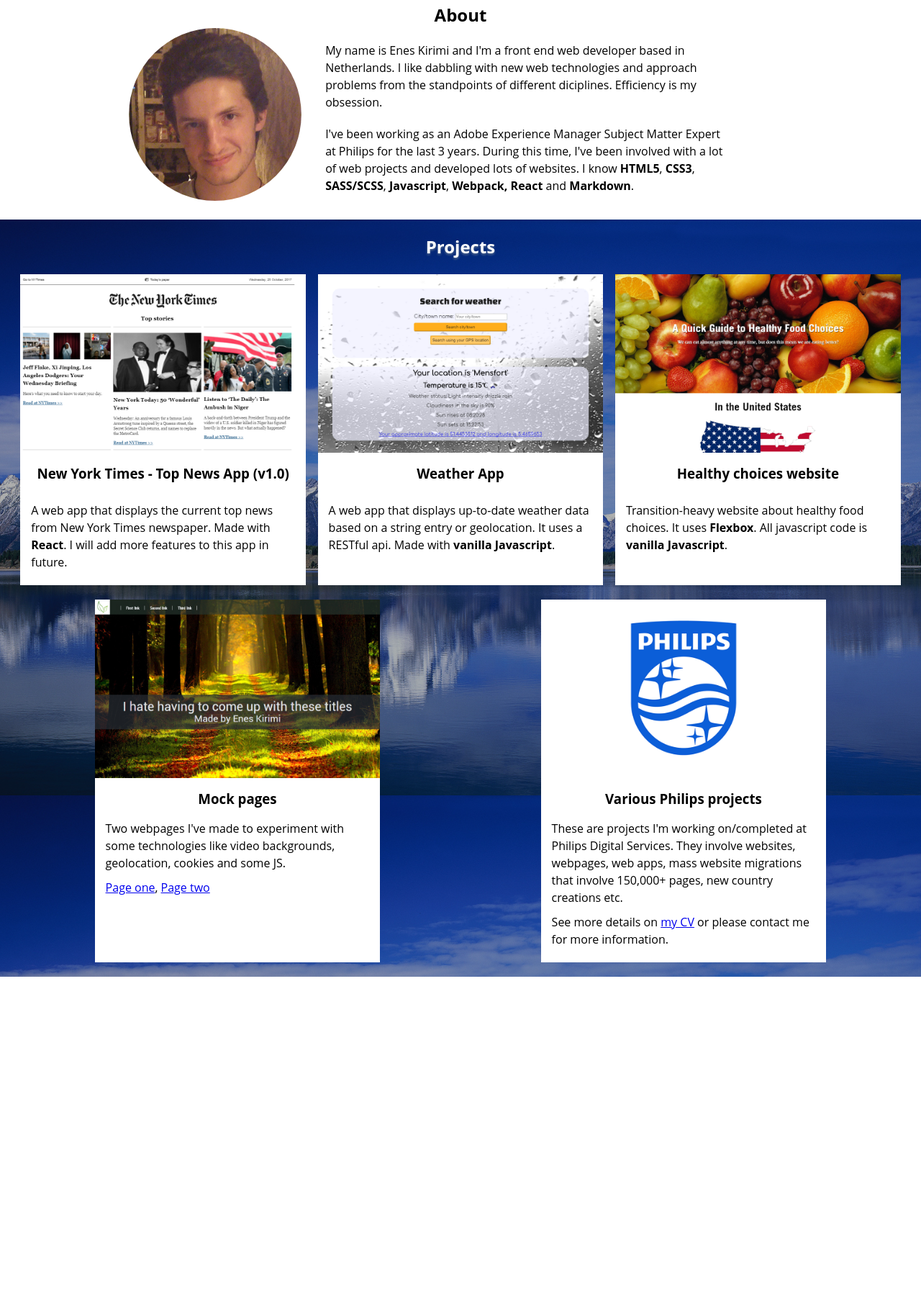
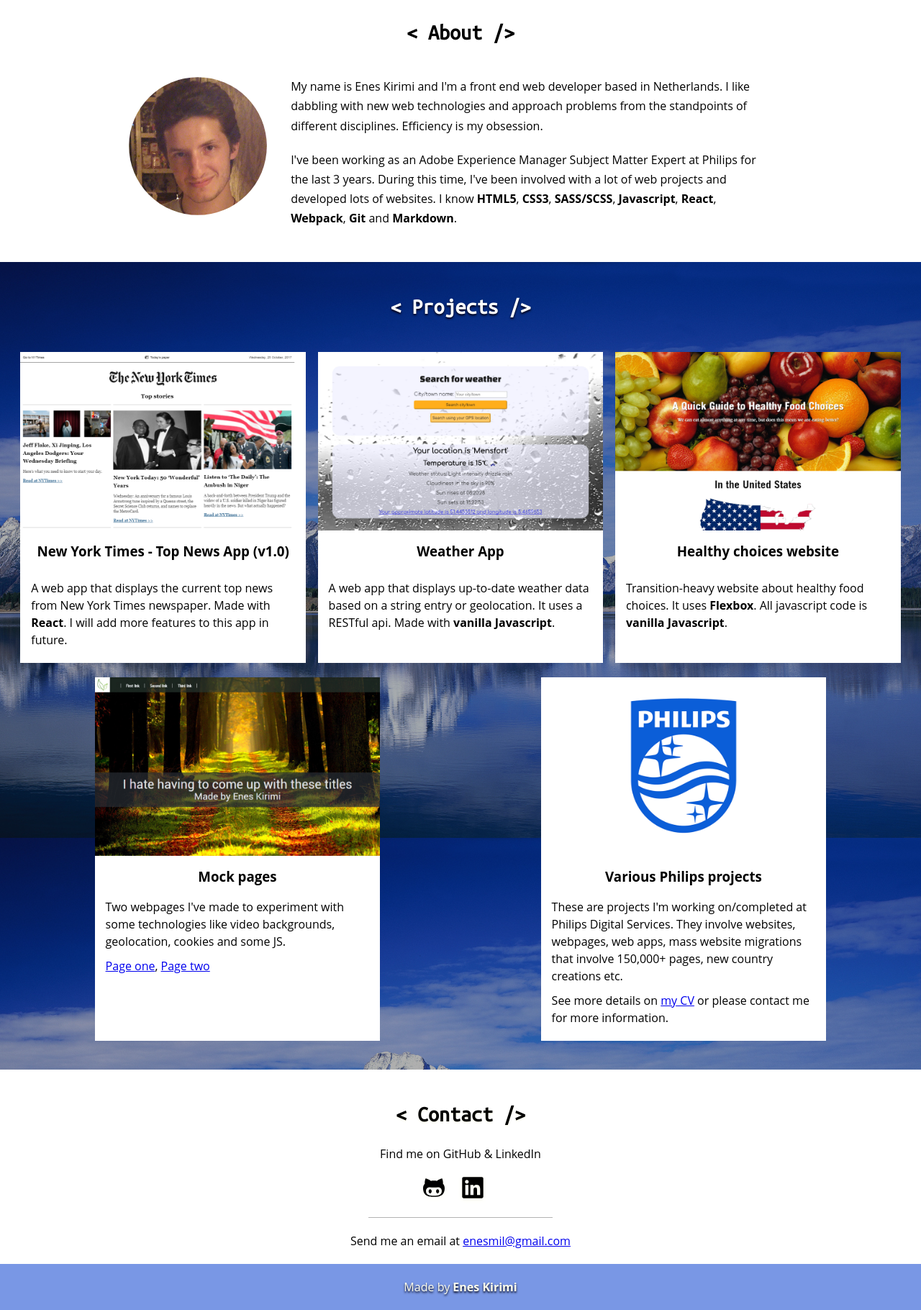
Before and after one commit to Vanguard90/eneskirimi.com, a website built with webpack: page eneskirimi.com-webpack-setup/index.html in a window 1280 px wide. Shown: the part 817-2637 px from the top of the page at 72% size. Before the commit the page ends 2174 px from the top, so only its background shows below. Built offline with nearby package versions, Linux system fonts and the light colour scheme.

Commit message:
Refined the page even more. Page now refreshes on browser resize

```diff
--- a/eneskirimi.com-webpack-setup/index.html
+++ b/eneskirimi.com-webpack-setup/index.html
@@ -14,12 +14,12 @@
 	<h1>Enes Kirimi</h1>
 	<h2>Front end web developer</h2>
 	<div class="web-links">
-		<a href="#" rel="noopener noreferrer" target="_blank">
+		<a href="https://github.com/Vanguard90" rel="noopener noreferrer" target="_blank">
 			<svg class="github" xmlns="http://www.w3.org/2000/svg" viewBox="0 0 92 92">
 				<path class=icon d="M61.896,52.548c-3.59,0-6.502,4.026-6.502,8.996c0,4.971,2.912,8.999,6.502,8.999 c3.588,0,6.498-4.028,6.498-8.999C68.395,56.574,65.484,52.548,61.896,52.548z M84.527,29.132c0.74-1.826,0.777-12.201-3.17-22.132 c0,0-9.057,0.993-22.76,10.396c-2.872-0.793-7.736-1.19-12.597-1.19s-9.723,0.396-12.598,1.189C19.699,7.993,10.645,7,10.645,7 c-3.948,9.931-3.913,20.306-3.172,22.132C2.834,34.169,0,40.218,0,48.483c0,35.932,29.809,36.508,37.334,36.508 c1.703,0,5.088,0.004,8.666,0.009c3.578-0.005,6.965-0.009,8.666-0.009C62.191,84.991,92,84.415,92,48.483 C92,40.218,89.166,34.169,84.527,29.132z M46.141,80.574H45.86c-18.859,0-33.545-2.252-33.545-20.58 c0-4.389,1.549-8.465,5.229-11.847c6.141-5.636,16.527-2.651,28.316-2.651c0.045,0,0.093-0.001,0.141-0.003 c0.049,0.002,0.096,0.003,0.141,0.003c11.789,0,22.178-2.984,28.316,2.651c3.68,3.382,5.229,7.458,5.229,11.847 C79.686,78.322,65,80.574,46.141,80.574z M30.104,52.548c-3.588,0-6.498,4.026-6.498,8.996c0,4.971,2.91,8.999,6.498,8.999 c3.592,0,6.502-4.028,6.502-8.999C36.605,56.574,33.695,52.548,30.104,52.548z">
 			</svg>
 		</a>
-		<a href="#" rel="noopener noreferrer" target="_blank">
+		<a href="https://www.linkedin.com/in/enes-kirimi-53587a59" rel="noopener noreferrer" target="_blank">
 			<svg class="linkedin" xmlns="http://www.w3.org/2000/svg" viewBox="0 0 1000 1000">
 				<path class=icon d="M917.4,10H82.3C42.4,10,10,41.6,10,80.6v838.7c0,39,32.4,70.7,72.3,70.7h835.1c40,0,72.6-31.7,72.6-70.7V80.6C990,41.6,957.4,10,917.4,10z M300.7,845.1H155.2V377.4h145.4V845.1z M227.9,313.5c-46.6,0-84.3-37.8-84.3-84.3c0-46.5,37.7-84.2,84.3-84.2c46.5,0,84.2,37.8,84.2,84.2C312.2,275.7,274.4,313.5,227.9,313.5z M845,845.1H699.9V617.7c0-54.3-1.1-124-75.6-124c-75.7,0-87.2,59.1-87.2,120.1v231.4H391.8V377.4h139.4v63.9h2c19.4-36.8,66.8-75.5,137.6-75.5c147.1,0,174.2,96.8,174.2,222.8L845,845.1L845,845.1z">
 			</svg>
@@ -35,24 +35,24 @@
 		</a>
 	</div>
 	<nav>
-		<a>About</a>
-		<a>Projects</a>
-		<a>Contact</a>
+		<a href="#about">About</a>
+		<a href="#projects">Projects</a>
+		<a href="#contact">Contact</a>
 	</nav>
 	</div>
 </div>
-<div class="about">
+<div id="about">
 	<div class="about-holder">
-		<h2>About</h2>
+		<h2>< About /></h2>
 			<img src="./src/img/face-cropped.jpg" alt="enes-kirimi-face"/>
 		<div class="about-description">
-			<p>My name is Enes Kirimi and I'm a front end web developer based in Netherlands. I like dabbling with new web technologies and approach problems from the standpoints of different diciplines. Efficiency is my obsession.</p>
-			<p>I've been working as an Adobe Experience Manager Subject Matter Expert at Philips for the last 3 years. During this time, I've been involved with a lot of web projects and developed lots of websites. I know <b>HTML5</b>, <b>CSS3</b>, <b>SASS/SCSS</b>, <b>Javascript</b>, <b>Webpack,</b> <b>React</b> and <b>Markdown</b>.</p>
+			<p>My name is Enes Kirimi and I'm a front end web developer based in Netherlands. I like dabbling with new web technologies and approach problems from the standpoints of different disciplines. Efficiency is my obsession.</p>
+			<p>I've been working as an Adobe Experience Manager Subject Matter Expert at Philips for the last 3 years. During this time, I've been involved with a lot of web projects and developed lots of websites. I know <b>HTML5</b>, <b>CSS3</b>, <b>SASS/SCSS</b>, <b>Javascript</b>, <b>React</b>, <b>Webpack</b>, <b>Git</b> and <b>Markdown</b>.</p>
 		</div>
 	</div>
 </div>
-<div class="projects">
-	<h2>Projects</h2>
+<div id="projects">
+	<h2>< Projects /></h2>
 	<div class="project-box">
 		<img src="./src/img/thumbnails/nyt-top-news-thumbnail.jpg">
 		<h3>New York Times - Top News App <b>(v1.0)</b></h3>
@@ -81,5 +81,25 @@
 		<p>See more details on <a href="#">my CV</a> or please contact me for more information.</p>
 	</div>
 </div>
+<div id="contact">
+	<h2>< Contact /></h2>
+	<p>Find me on GitHub & LinkedIn</p>
+	<div class="web-links">
+		<a href="https://github.com/Vanguard90" rel="noopener noreferrer" target="_blank">
+			<svg class="github" xmlns="http://www.w3.org/2000/svg" viewBox="0 0 92 92">
+				<path class=icon d="M61.896,52.548c-3.59,0-6.502,4.026-6.502,8.996c0,4.971,2.912,8.999,6.502,8.999 c3.588,0,6.498-4.028,6.498-8.999C68.395,56.574,65.484,52.548,61.896,52.548z M84.527,29.132c0.74-1.826,0.777-12.201-3.17-22.132 c0,0-9.057,0.993-22.76,10.396c-2.872-0.793-7.736-1.19-12.597-1.19s-9.723,0.396-12.598,1.189C19.699,7.993,10.645,7,10.645,7 c-3.948,9.931-3.913,20.306-3.172,22.132C2.834,34.169,0,40.218,0,48.483c0,35.932,29.809,36.508,37.334,36.508 c1.703,0,5.088,0.004,8.666,0.009c3.578-0.005,6.965-0.009,8.666-0.009C62.191,84.991,92,84.415,92,48.483 C92,40.218,89.166,34.169,84.527,29.132z M46.141,80.574H45.86c-18.859,0-33.545-2.252-33.545-20.58 c0-4.389,1.549-8.465,5.229-11.847c6.141-5.636,16.527-2.651,28.316-2.651c0.045,0,0.093-0.001,0.141-0.003 c0.049,0.002,0.096,0.003,0.141,0.003c11.789,0,22.178-2.984,28.316,2.651c3.68,3.382,5.229,7.458,5.229,11.847 C79.686,78.322,65,80.574,46.141,80.574z M30.104,52.548c-3.588,0-6.498,4.026-6.498,8.996c0,4.971,2.91,8.999,6.498,8.999 c3.592,0,6.502-4.028,6.502-8.999C36.605,56.574,33.695,52.548,30.104,52.548z">
+			</svg>
+		</a>
+		<a href="https://www.linkedin.com/in/enes-kirimi-53587a59" rel="noopener noreferrer" target="_blank">
+			<svg class="linkedin" xmlns="http://www.w3.org/2000/svg" viewBox="0 0 1000 1000">
+				<path class=icon d="M917.4,10H82.3C42.4,10,10,41.6,10,80.6v838.7c0,39,32.4,70.7,72.3,70.7h835.1c40,0,72.6-31.7,72.6-70.7V80.6C990,41.6,957.4,10,917.4,10z M300.7,845.1H155.2V377.4h145.4V845.1z M227.9,313.5c-46.6,0-84.3-37.8-84.3-84.3c0-46.5,37.7-84.2,84.3-84.2c46.5,0,84.2,37.8,84.2,84.2C312.2,275.7,274.4,313.5,227.9,313.5z M845,845.1H699.9V617.7c0-54.3-1.1-124-75.6-124c-75.7,0-87.2,59.1-87.2,120.1v231.4H391.8V377.4h139.4v63.9h2c19.4-36.8,66.8-75.5,137.6-75.5c147.1,0,174.2,96.8,174.2,222.8L845,845.1L845,845.1z">
+			</svg>
+		</a>
+	</div>
+	<p>Send me an email at <a href="mailto:enesmil@gmail.com">enesmil@gmail.com</a></p>
+</div>
+<footer>
+	<p>Made by <b>Enes Kirimi</b></p>
+</footer>
 </body>
 </html>
--- a/eneskirimi.com-webpack-setup/src/index.js
+++ b/eneskirimi.com-webpack-setup/src/index.js
@@ -2,23 +2,7 @@
 import masthead from './img/masthead.jpg';
 import EnesFace from './img/face-cropped.jpg';
 
-/*
-import _ from 'lodash';
-import printMe from './print.js';
-
-function component() {
-  var element = document.createElement('div');
-  var btn = document.createElement('button');
-
-  element.innerHTML = _.join(['Hello', 'webpack'], ' ');
-
-   btn.innerHTML = 'Click me and check the console!';
-   btn.onclick = printMe;
-
-   element.appendChild(btn);
-
-   return element;
-}
-
-document.body.appendChild(component());
-*/
+window.addEventListener('resize', function () {
+    "use strict";
+    window.location.reload();
+});
--- a/eneskirimi.com-webpack-setup/src/scss/style.scss
+++ b/eneskirimi.com-webpack-setup/src/scss/style.scss
@@ -18,7 +18,19 @@
 
 $L-width: 960px;
 
+@font-face {
+    font-family: Ubuntu Mono;
+        src: url('../fonts/UbuntuMono-R.ttf') format('truetype');
+    font-weight: normal;
+    font-style: normal;
+}
+
 body {
+
+	h2 {
+		font-size: 30px;
+		font-family: "Ubuntu mono", monospace;
+	}
 
 	font-family: Open Sans,sans-serif;
 
@@ -41,23 +53,31 @@
 		}
 
 		h2 {
-			font-size: 30px;
+			font-family: Open Sans,sans-serif;
 		}
 
 		.web-links {
 			display: block;
 			width: 20%;
-			margin: 20px auto;
+			padding: 20px 0;
+			margin: 0 auto;
+			border-bottom: 1px solid #fff;
 
 			a {
 				display: inline-block;
 				height: 35px;
 				width: 30px;
+				transition: 0.2s;
 
 				svg {
 					fill: #fff;
 					filter: drop-shadow(0 2px 3px #000011);
 				}
+			}
+
+			a:hover {
+				transform: scale(1.3,1.3);
+				cursor: pointer;
 			}
 
 			a:nth-child(3n-1) {
@@ -68,9 +88,7 @@
 
 		nav {
 			margin: 15px auto 0;
-			padding-top: 20px;
-			border-top: 1px solid;
-			width: 20%;
+			width: 40%;
 
 			a {
 				padding: 10px 8px;
@@ -78,37 +96,44 @@
 				text-decoration: none;
 				font-weight: 700;
 				font-size: 16px;
-				border-bottom: 3px solid transparent;
-				transition: .2s;
+				transition: 0.2s;
 				font-family: Open Sans, sans-serif;
 				text-transform: uppercase;
+				border-bottom: 3px solid transparent;
+			}
+
+			a:hover {
+
+				cursor: pointer;
+				padding: 10px 8px 4px;
+				border-color: #fff;
 			}
 		}
 	}
 
-	.about {
+	#about {
 		.about-holder {
-			width: $L-width;
-			margin: 20px auto;
+			max-width: $L-width;
+			margin: 20px auto 40px;
 			display: block;
 			position: relative;
 			vertical-align: middle;
 
 			h2 {
 				text-align: center;
+				padding: 20px 0 20px;
 			}
 
 			img {
-					width: 25%;
-					padding-right: 2%;
-					padding-left: 2%;
+					width: 20%;
+					padding: 2%;
 					display: inline-block;
 					text-align: center;
 					border-radius: 50%;
 			}
 
 			.about-description {
-				width: 58%;
+				width: 70%;
 				padding-left: 1%;
 				display: inline-block;
 				vertical-align: top;
@@ -118,11 +143,15 @@
 			.about-description p:nth-child(2n-1) {
 				padding-bottom: 20px;
 			}
+
+			p {
+				line-height: 1.7;
+			}
 		}
 	}
 
-.projects {
-	padding: 0 20px;
+#projects {
+	padding: 0 20px 20px;
 	background-image: url(../img/masthead.jpg);
 	background-color: rgba(0,0,0,0.3);
 	background-size: cover;
@@ -131,15 +160,16 @@
 	background-repeat: no-repeat;
 	text-align: center;
 	color: #fff;
-	text-shadow: 0 2px 3px #556b8e;
+	text-shadow: 0 2px 3px rgba(33, 82, 212,0.4);
 	background-blend-mode: darken;
 	display: flex;
 	flex-wrap: wrap;
 	justify-content: space-around;
 
 	h2 {
-		padding: 20px 0;
+		padding: 40px 0;
 		width: 100%;
+		text-shadow: 0 2px 3px #000011;
 	}
 
 	.project-box {
@@ -175,4 +205,76 @@
 		}
 	}
 }
+
+#contact {
+
+	margin: 0 auto;
+	text-align: center;
+
+	h2 {
+		text-shadow: 0 2px 3px #ffffee;
+		padding-top: 40px;
+		padding-bottom: 20px;
+	}
+
+	.web-links {
+
+			display: block;
+			width: 20%;
+			padding-top: 20px;
+			padding-bottom: 20px;
+			border-bottom: 1px solid #b3b3b3;
+			margin: 0 auto;
+
+			a {
+				display: inline-block;
+				height: 35px;
+				width: 30px;
+				transition: 0.2s;
+
+				svg {
+					fill: #000;
+					filter: drop-shadow(0 2px 3px #ffffee);
+				}
+			}
+
+			a:hover {
+				transform: scale(1.3,1.3);
+				cursor: pointer;
+			}
+			a:last-child {
+
+				padding: 0 20px;
+			}
+		}
+	p:last-child {
+
+	padding-top: 20px;
+	padding-bottom: 20px;
 }
+}
+
+footer {
+
+	width: 100%;
+	background-color: rgba(33, 82, 212,0.6);
+	text-align: center;
+
+	p{
+		color: #ffffee;
+		padding-top: 20px;
+		padding-bottom: 20px;
+		text-shadow: 0 2px 3px #000011;
+	}
+}
+
+}
+
+@media (max-width: 959px) {
+
+* {
+
+	border: 1px solid red;
+
+}
+}
```
Also changed, not shown: eneskirimi.com-webpack-setup/src/fonts/UbuntuMono-R.ttf (added).
